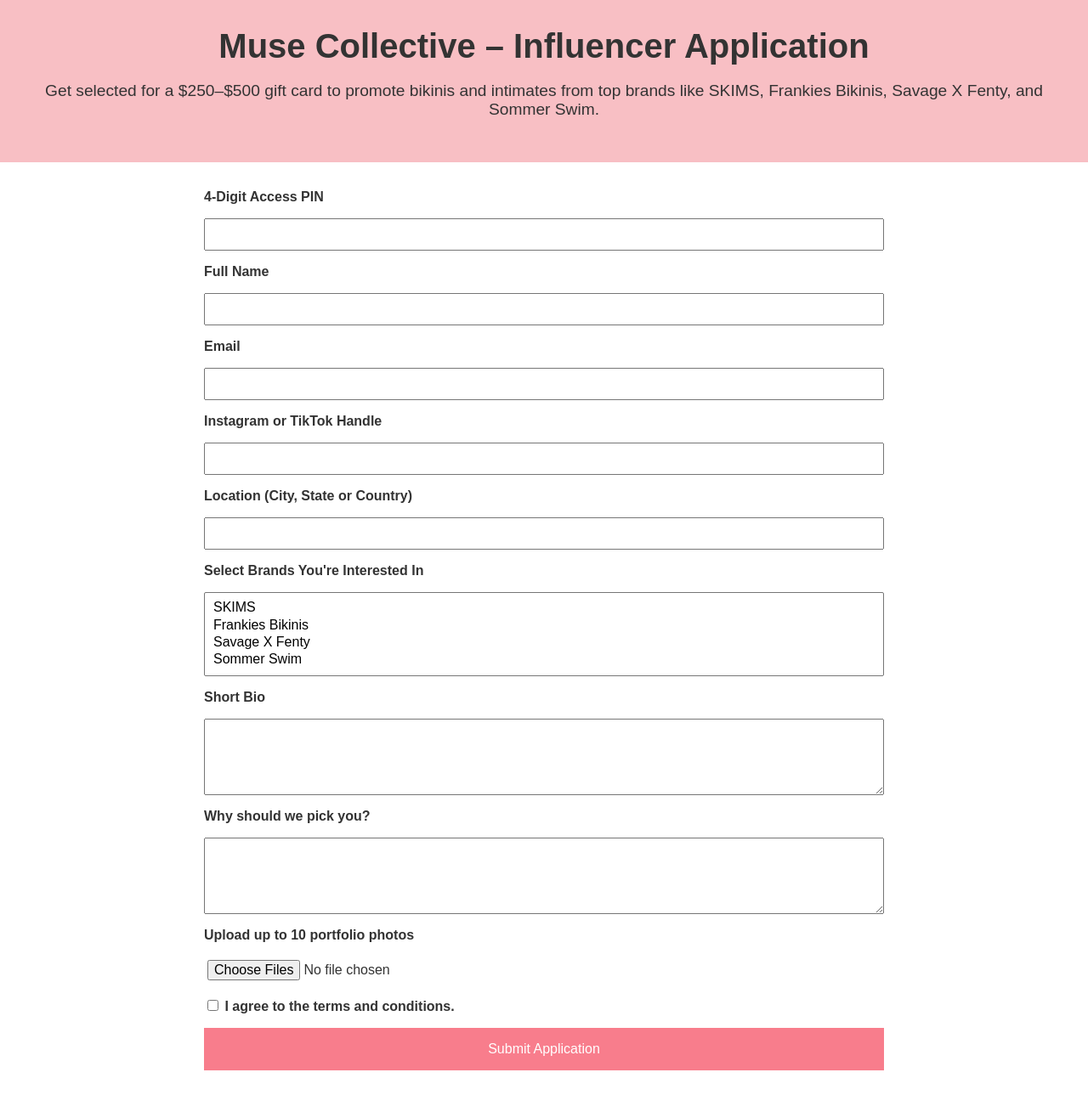
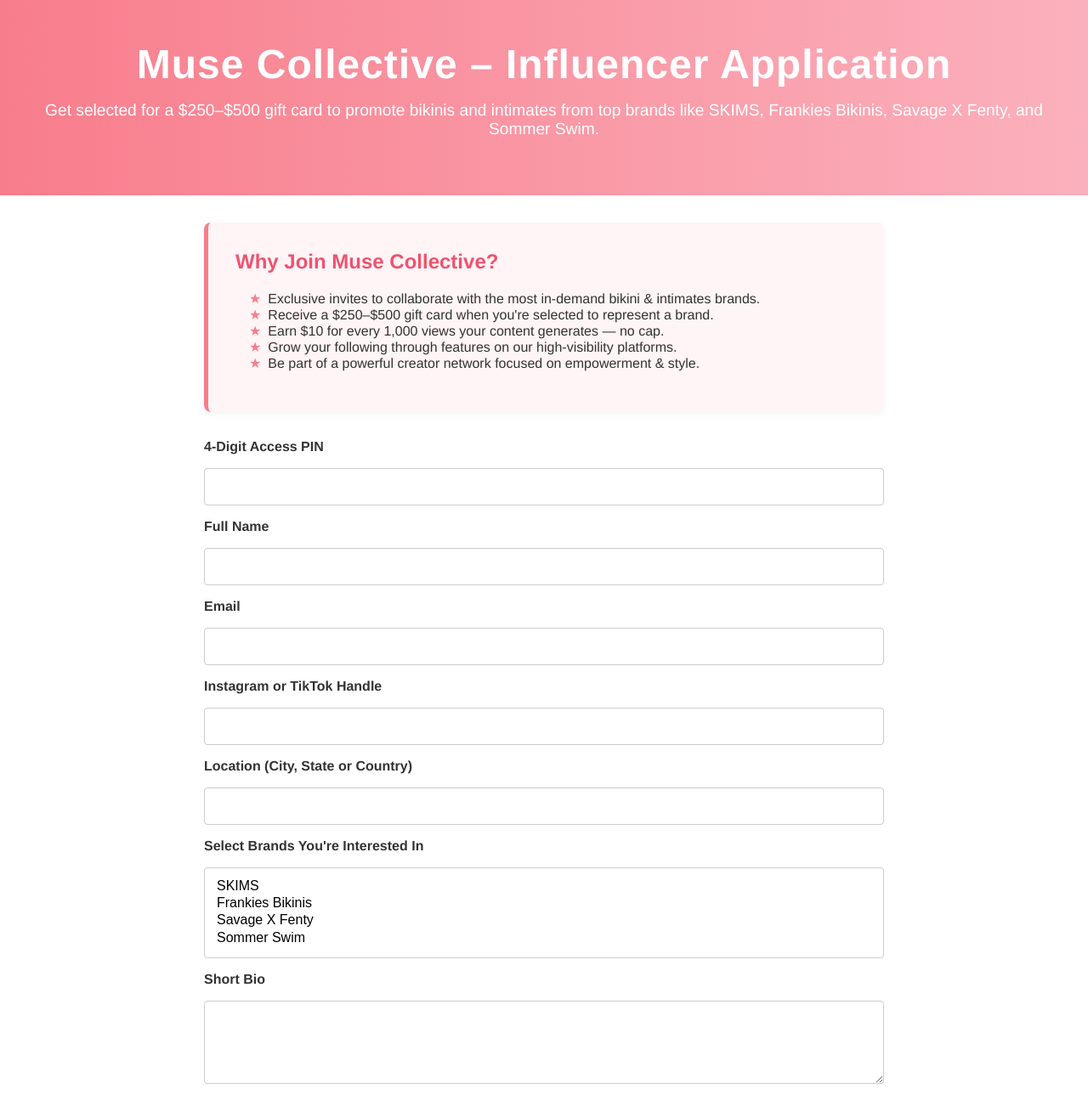
Before and after one commit to cm4all88/influencer-apply-site, a plain HTML site: page index.html in a window 1280 px wide. Shown: the top 1289 px of the page at 85% size. Drawn offline with Linux system fonts and the light colour scheme.

Commit message:
Add files via upload

```diff
--- a/index.html
+++ b/index.html
@@ -1,4 +1,3 @@
-
 <!DOCTYPE html>
 <html lang="en">
 <head>
@@ -6,17 +5,89 @@
   <meta name="viewport" content="width=device-width, initial-scale=1.0" />
   <title>Muse Collective | Bikini & Intimates Brand</title>
   <style>
-    body { font-family: sans-serif; margin: 0; padding: 0; background: #fff; color: #333; }
-    header { background: #f8bfc4; padding: 2rem; text-align: center; }
-    header h1 { margin: 0; font-size: 2.5rem; }
-    header p { font-size: 1.2rem; }
-    main { padding: 2rem; max-width: 800px; margin: auto; }
-    form { display: flex; flex-direction: column; gap: 1rem; }
-    label { font-weight: bold; }
-    input, textarea, select { padding: 0.5rem; font-size: 1rem; }
-    input[type="file"] { padding: 0.25rem; }
-    button { padding: 1rem; background: #f87d8c; border: none; color: white; font-size: 1rem; cursor: pointer; }
-    button:hover { background: #e66c7a; }
+    body {
+      font-family: 'Helvetica Neue', sans-serif;
+      margin: 0;
+      padding: 0;
+      background: #fff;
+      color: #333;
+    }
+    header {
+      background: linear-gradient(to right, #f87d8c, #fbb1bd);
+      padding: 3rem 2rem;
+      text-align: center;
+      color: #fff;
+    }
+    header h1 {
+      margin: 0;
+      font-size: 3rem;
+      letter-spacing: 1px;
+    }
+    header p {
+      font-size: 1.2rem;
+      margin-top: 1rem;
+    }
+    main {
+      padding: 2rem;
+      max-width: 800px;
+      margin: auto;
+    }
+    .benefits {
+      background: #fff4f6;
+      padding: 2rem;
+      margin-bottom: 2rem;
+      border-left: 5px solid #f87d8c;
+      border-radius: 8px;
+      box-shadow: 0 2px 10px rgba(0, 0, 0, 0.05);
+    }
+    .benefits h2 {
+      margin-top: 0;
+      color: #f0526e;
+      font-size: 1.5rem;
+    }
+    .benefits ul {
+      list-style-type: none;
+      padding-left: 1rem;
+    }
+    .benefits li::before {
+      content: '★';
+      color: #f87d8c;
+      margin-right: 0.5rem;
+    }
+    form {
+      display: flex;
+      flex-direction: column;
+      gap: 1rem;
+    }
+    label {
+      font-weight: bold;
+    }
+    input, textarea, select {
+      padding: 0.75rem;
+      font-size: 1rem;
+      border-radius: 4px;
+      border: 1px solid #ccc;
+    }
+    input[type="file"] {
+      padding: 0.25rem;
+    }
+    button {
+      padding: 1rem;
+      background: #f87d8c;
+      border: none;
+      color: white;
+      font-size: 1.1rem;
+      border-radius: 4px;
+      cursor: pointer;
+      transition: background 0.3s ease;
+    }
+    button:hover {
+      background: #e66c7a;
+    }
+    #pin-error {
+      color: red;
+      font-size: 0.9rem;
+    }
   </style>
 </head>
 <body>
@@ -25,10 +96,20 @@
     <p>Get selected for a $250–$500 gift card to promote bikinis and intimates from top brands like SKIMS, Frankies Bikinis, Savage X Fenty, and Sommer Swim.</p>
   </header>
   <main>
+    <section class="benefits">
+      <h2>Why Join Muse Collective?</h2>
+      <ul>
+        <li>Exclusive invites to collaborate with the most in-demand bikini & intimates brands.</li>
+        <li>Receive a $250–$500 gift card when you're selected to represent a brand.</li>
+        <li>Earn $10 for every 1,000 views your content generates — no cap.</li>
+        <li>Grow your following through features on our high-visibility platforms.</li>
+        <li>Be part of a powerful creator network focused on empowerment & style.</li>
+      </ul>
+    </section>
     <form action="https://formspree.io/f/yourformid" method="POST" enctype="multipart/form-data" onsubmit="return validatePIN()">
       <label for="pin">4-Digit Access PIN</label>
       <input type="password" name="pin" id="pin" pattern="\d{4}" maxlength="4" inputmode="numeric" required />
-      <span id="pin-error" style="color: red; display: none;">Please enter exactly 4 digits.</span>
+      <span id="pin-error" style="display: none;">Please enter exactly 4 digits.</span>
 
       <label for="name">Full Name</label>
       <input type="text" name="name" id="name" required />
```
